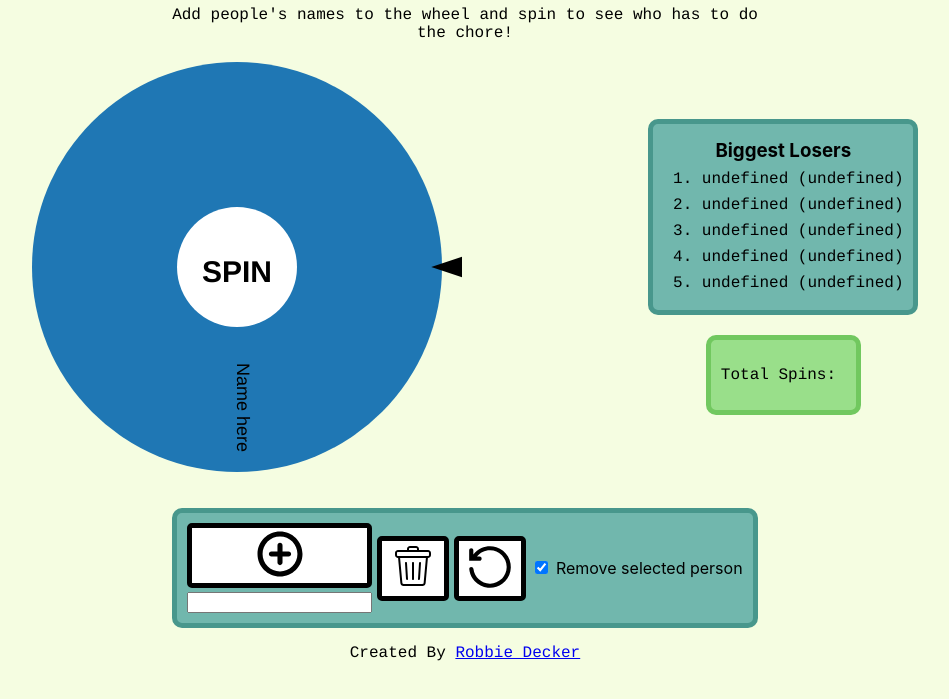
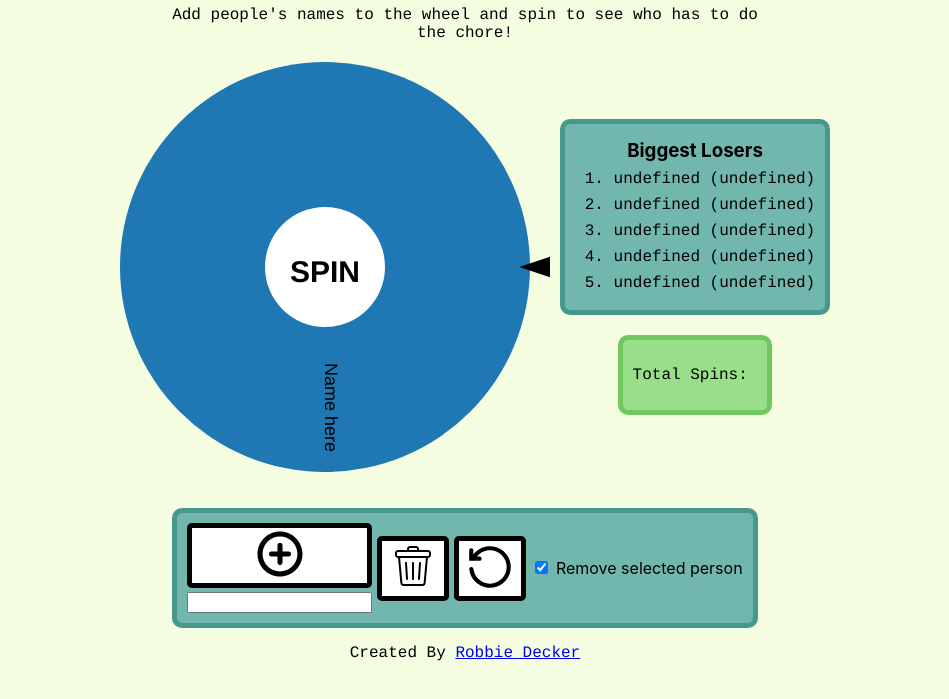
Before and after one commit to robbie-decker/Wheel-of-chores, a website built with Vite: page frontend/index.html in a window 1280 px wide. Shown: the part 75-774 px from the top of the page, without its empty margins (175-1124 px from the left). Built offline with nearby package versions, Linux system fonts and the light colour scheme; files whose address does not match are found by name; what fireworks-js, micromodal would draw is missing.

Commit message:
Moved stats and wheel towards center

```diff
--- a/frontend/style.css
+++ b/frontend/style.css
@@ -54,7 +54,7 @@ text{
 
 #main_content{
   display: flex;
-  justify-content: space-evenly;
+  justify-content: center;
 }
 
 #chart{
@@ -134,6 +134,7 @@ img{
   flex-direction: column;
   align-items: center;
   justify-content: center;
+  margin-left: 10px;
 }
 
 .total_spin_container{
```
